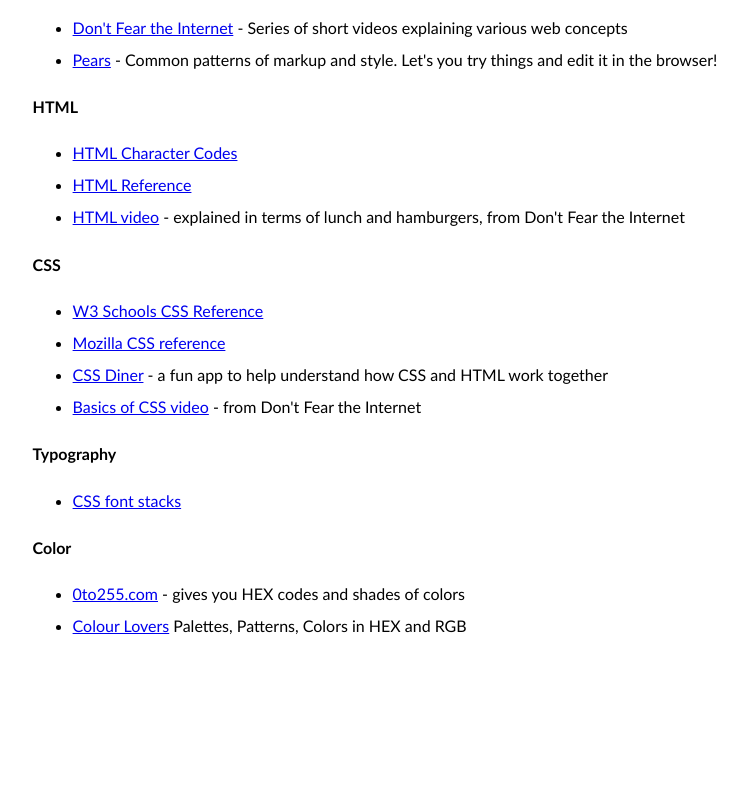
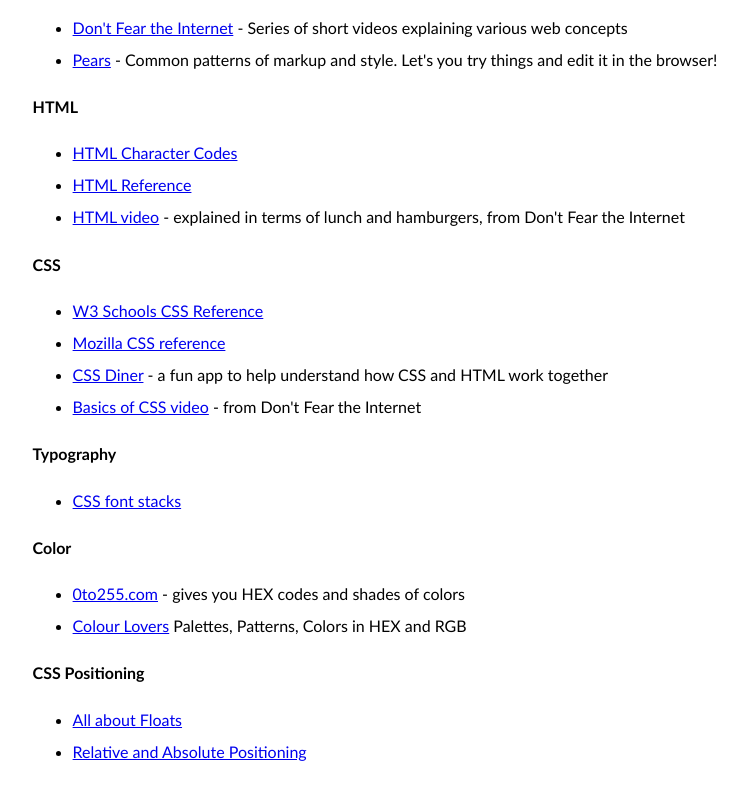
Before and after one commit to sfinken/sfinken.github.io, a plain HTML site: page GDI/index.html in a window 1280 px wide. Shown: the part 482-1282 px from the top of the page, without its empty margins (165-912 px from the left). Before the commit the page ends 1180 px from the top, so only its background shows below. Drawn offline with Linux system fonts and the light colour scheme.

Commit message:
Updated review on class 4 and added position resources

```diff
--- a/GDI/index.html
+++ b/GDI/index.html
@@ -49,6 +49,11 @@
           <li><a href="http://0to255.com/">0to255.com</a> - gives you HEX codes and shades of colors</li>
           <li><a href="http://www.colourlovers.com/">Colour Lovers</a> Palettes, Patterns, Colors in HEX and RGB</li>
         </ul>
+      <h4>CSS Positioning</h4>
+        <ul>
+          <li><a href="http://css-tricks.com/all-about-floats/">All about Floats</a></li>
+          <li><a href="http://blog.teamtreehouse.com/css-positioning">Relative and Absolute Positioning</a></li>
+        </ul>
     </section>
   </body>
 </html>
```
Also changed, not shown: 1 other file.
